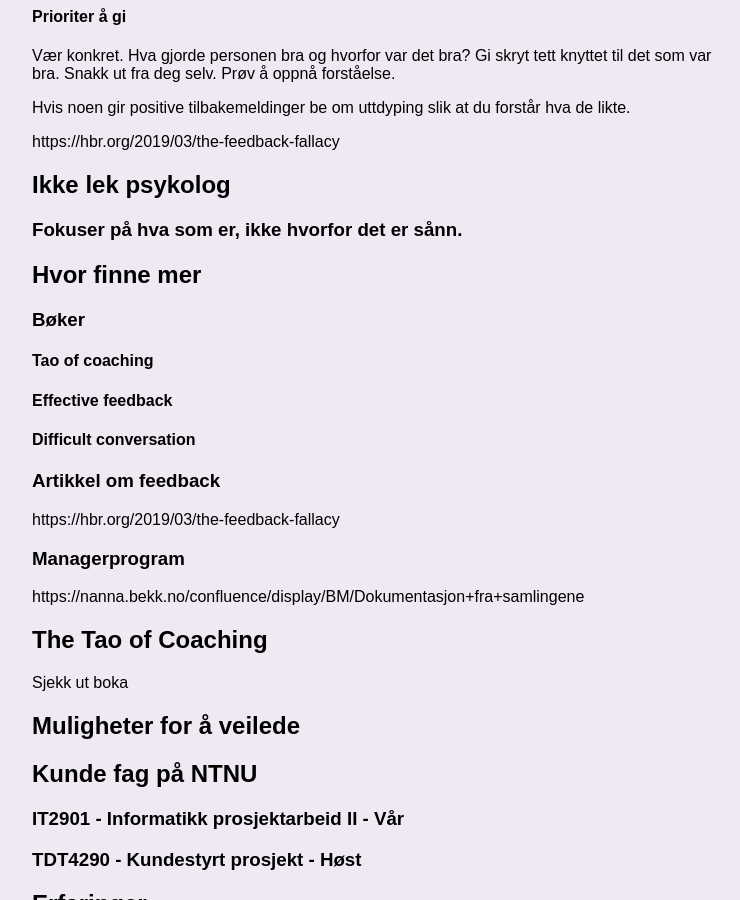
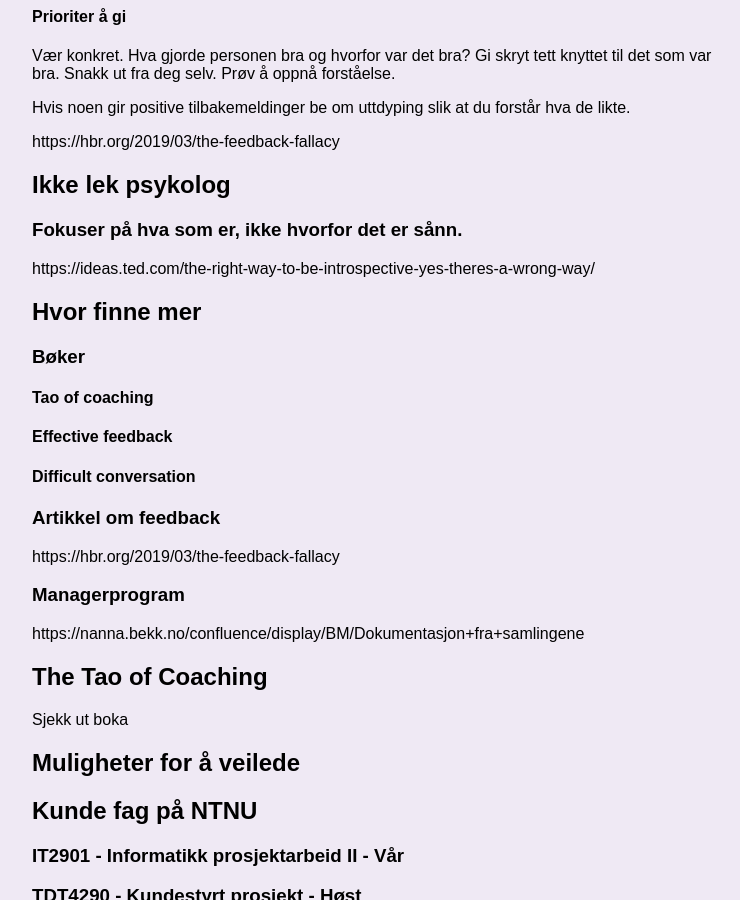
Before and after one commit to dagfs/dagfs.github.io, a Jekyll site: the page built from artikler/hvordan-bli-veiledet.md, in a window 1280 px wide and 900 px high, scrolled down 4928 px. Shown: the whole window, without its empty margins (258-998 px from the left). Built offline with Jekyll 4.4.1, drawn with Linux system fonts in a browser that asks for light colours; our own code applies the rules of GitHub Pages for plain Markdown files; some of the changed lines change nothing that is shown.

Commit message:
Update hvordan-bli-veiledet.md

```diff
--- a/artikler/hvordan-bli-veiledet.md
+++ b/artikler/hvordan-bli-veiledet.md
@@ -298,6 +298,8 @@ https://hbr.org/2019/03/the-feedback-fallacy
 
 ### Fokuser på **hva** som er, ikke **hvorfor** det er sånn.
 
+https://ideas.ted.com/the-right-way-to-be-introspective-yes-theres-a-wrong-way/
+
 ## Hvor finne mer
 
 ### Bøker
```
